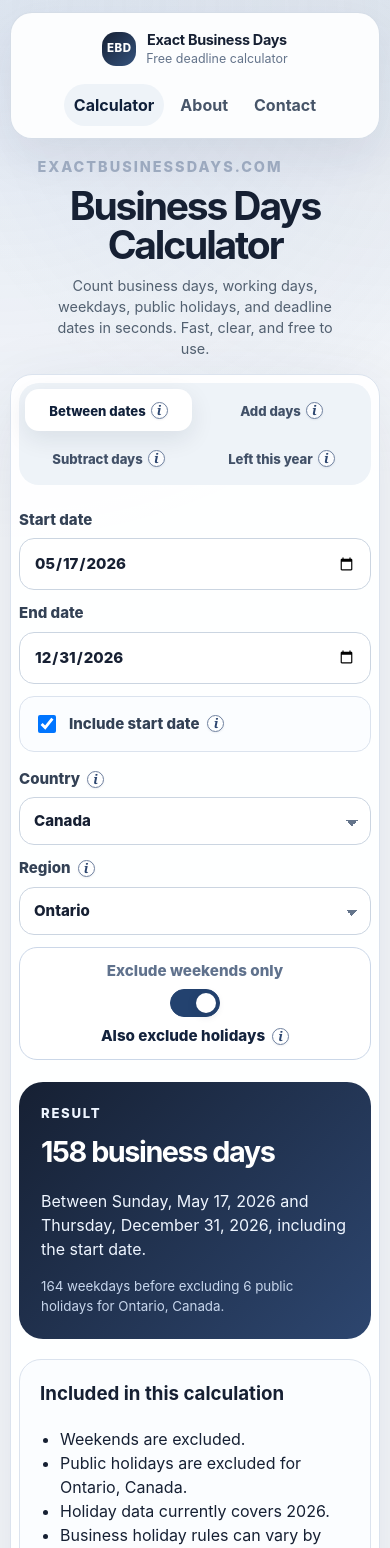
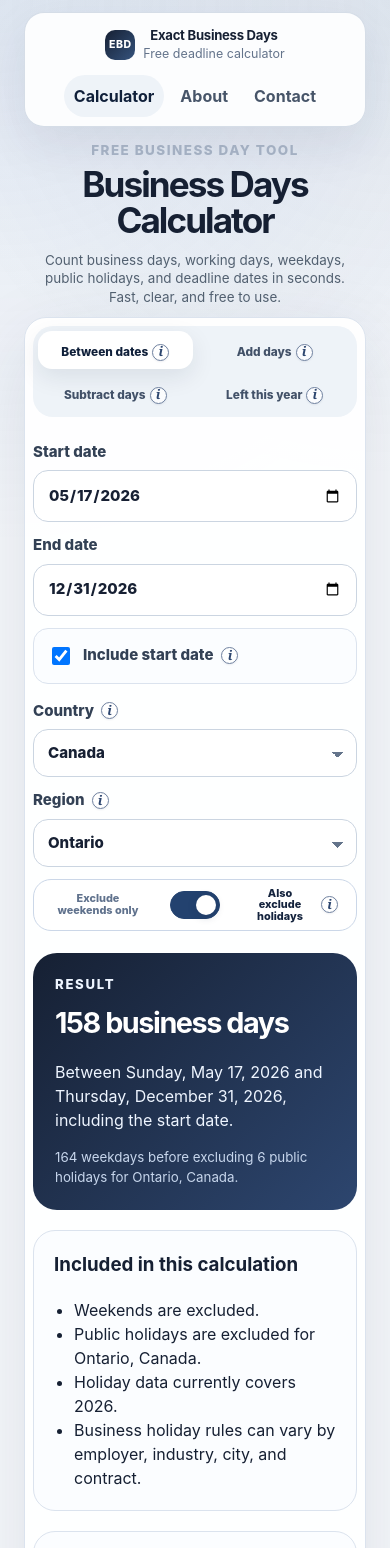
Before and after one commit to marcusaliaga/exactbusinessdays, a React (Vite) app: page / in a window 390 px wide. Shown: the top 1548 px of the page. Built offline with nearby package versions, Linux system fonts and the light colour scheme.

Commit message:
Fix mobile layout and date controls

```diff
--- a/src/main.tsx
+++ b/src/main.tsx
@@ -828,13 +828,12 @@ function Calculator() {
           </label>
         )}
 
-        {mode !== "left" && (
+        {mode === "between" && (
           <label className="checkbox-row">
             <input
               type="checkbox"
               checked={includeStart}
               onChange={(event) => setIncludeStart(event.target.checked)}
-              disabled={mode !== "between"}
             />
             <span className="checkbox-copy">
               Include start date
@@ -941,7 +940,7 @@ function HomePage() {
   return (
     <>
       <section className="hero">
-        <p className="eyebrow">ExactBusinessDays.com</p>
+        <p className="eyebrow">Free business day tool</p>
         <h1>Business Days Calculator</h1>
         <p className="lede">
           Count business days, working days, weekdays, public holidays, and deadline dates in seconds.
--- a/src/styles/index.css
+++ b/src/styles/index.css
@@ -1012,3 +1012,188 @@ select:focus-visible {
     padding: 22px 18px;
   }
 }
+
+
+/* Final usability polish: mobile header, centered eyebrow, compact holiday toggle */
+.eyebrow {
+  display: block;
+  width: 100%;
+  text-align: center;
+  color: #8a99af;
+  opacity: 0.68;
+  letter-spacing: 0.12em;
+  font-weight: 760;
+  text-transform: uppercase;
+}
+
+.hero {
+  text-align: center;
+}
+
+@media (max-width: 820px) {
+  main {
+    width: min(100% - 16px, 1120px);
+  }
+
+  .site-header {
+    max-width: 430px;
+    padding: 10px 12px;
+    gap: 8px;
+    border-radius: 20px;
+    margin-bottom: 14px;
+  }
+
+  .brand {
+    gap: 8px;
+  }
+
+  .brand-mark {
+    width: 30px;
+    height: 30px;
+    border-radius: 10px;
+    font-size: 0.66rem;
+  }
+
+  .brand strong {
+    font-size: 0.82rem;
+  }
+
+  .brand span {
+    font-size: 0.66rem;
+  }
+
+  .main-nav {
+    gap: 4px;
+  }
+
+  .main-nav a {
+    padding: 7px 9px;
+    font-size: 0.78rem;
+    border-radius: 13px;
+  }
+
+  .hero {
+    max-width: 430px;
+    margin-top: 0;
+    margin-bottom: 12px;
+  }
+
+  .eyebrow {
+    text-align: center;
+    margin-inline: auto;
+    font-size: 0.58rem;
+    letter-spacing: 0.11em;
+  }
+
+  .hero h1 {
+    font-size: clamp(1.9rem, 9vw, 2.45rem);
+    line-height: 1.02;
+    max-width: 330px;
+    margin-inline: auto;
+  }
+
+  .hero p {
+    font-size: 0.84rem;
+    line-height: 1.38;
+    max-width: 320px;
+    margin-inline: auto;
+  }
+
+  .calculator-card {
+    max-width: 430px;
+    margin-inline: auto;
+    padding: 8px;
+  }
+
+  .holiday-toggle-card {
+    grid-template-columns: auto auto auto;
+    gap: 8px;
+    padding: 8px 10px;
+    min-height: 48px;
+    width: 100%;
+  }
+
+  .toggle-side {
+    font-size: 0.72rem;
+    line-height: 1.05;
+    white-space: normal;
+  }
+
+  .switch {
+    width: 44px;
+    height: 24px;
+  }
+
+  .switch::after {
+    width: 18px;
+    height: 18px;
+  }
+
+  .holiday-switch input:checked + .switch::after {
+    transform: translateX(20px);
+  }
+}
+
+@media (max-width: 520px) {
+  .page-shell {
+    padding-top: 10px;
+    padding-inline: 10px;
+  }
+
+  .site-header {
+    max-width: 342px;
+    padding: 9px 10px;
+    margin-bottom: 12px;
+  }
+
+  .main-nav {
+    grid-template-columns: repeat(3, minmax(0, 1fr));
+    padding: 4px;
+    border-radius: 16px;
+  }
+
+  .main-nav a {
+    padding: 7px 5px;
+    font-size: 0.76rem;
+  }
+
+  .hero {
+    max-width: 342px;
+    margin-bottom: 10px;
+  }
+
+  .hero h1 {
+    max-width: 300px;
+  }
+
+  .calculator-card {
+    max-width: 342px;
+  }
+
+  .tabs {
+    grid-template-columns: repeat(2, minmax(0, 1fr));
+    gap: 5px;
+    padding: 5px;
+  }
+
+  .tabs button {
+    min-height: 38px;
+    padding: 7px 5px;
+  }
+
+  .tab-copy {
+    font-size: 0.74rem;
+    gap: 4px;
+  }
+
+  .holiday-toggle-card {
+    grid-template-columns: auto auto auto;
+    padding: 8px;
+    gap: 6px;
+  }
+
+  .toggle-side {
+    font-size: 0.68rem;
+    max-width: 92px;
+  }
+}
```
